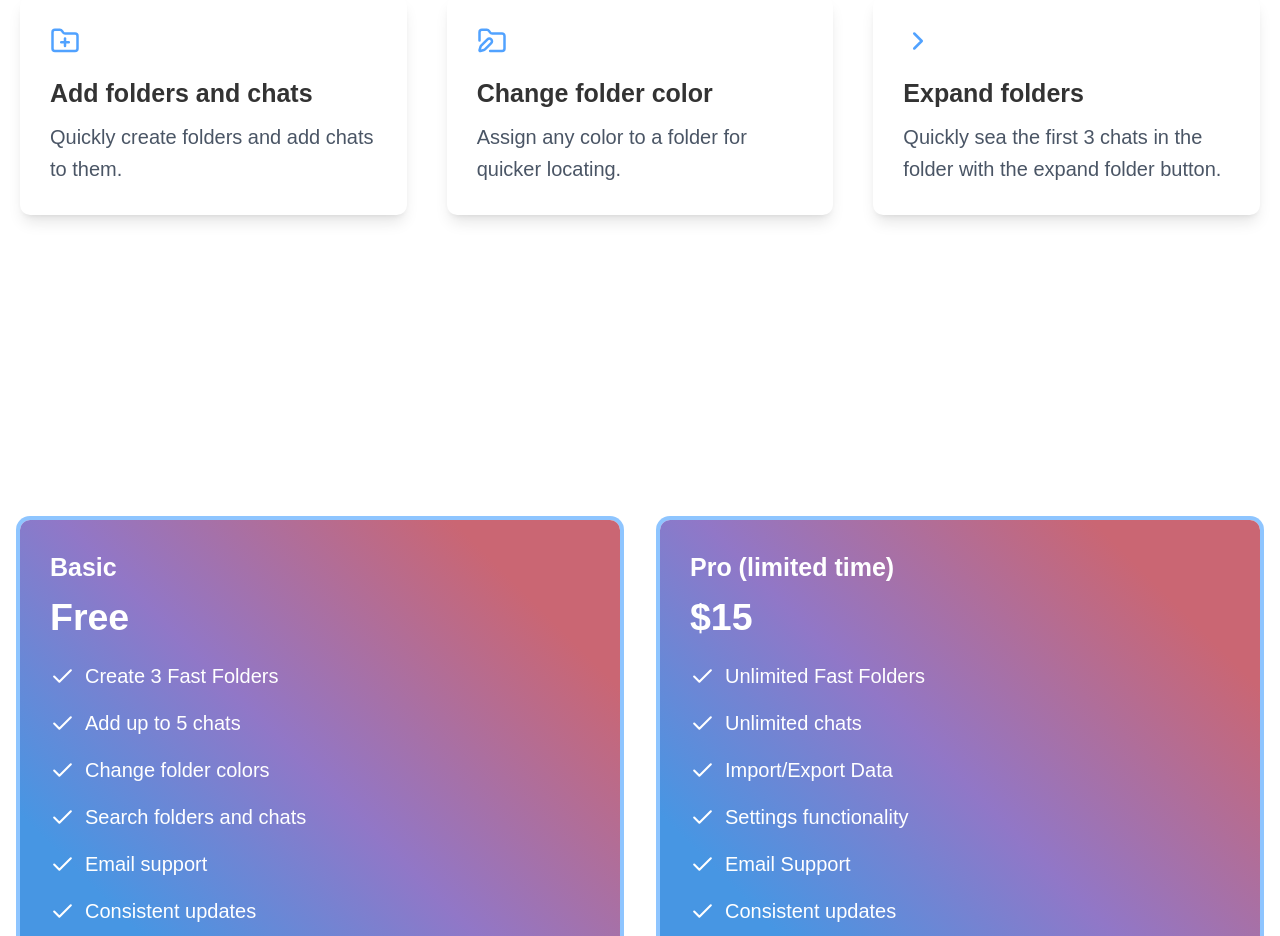
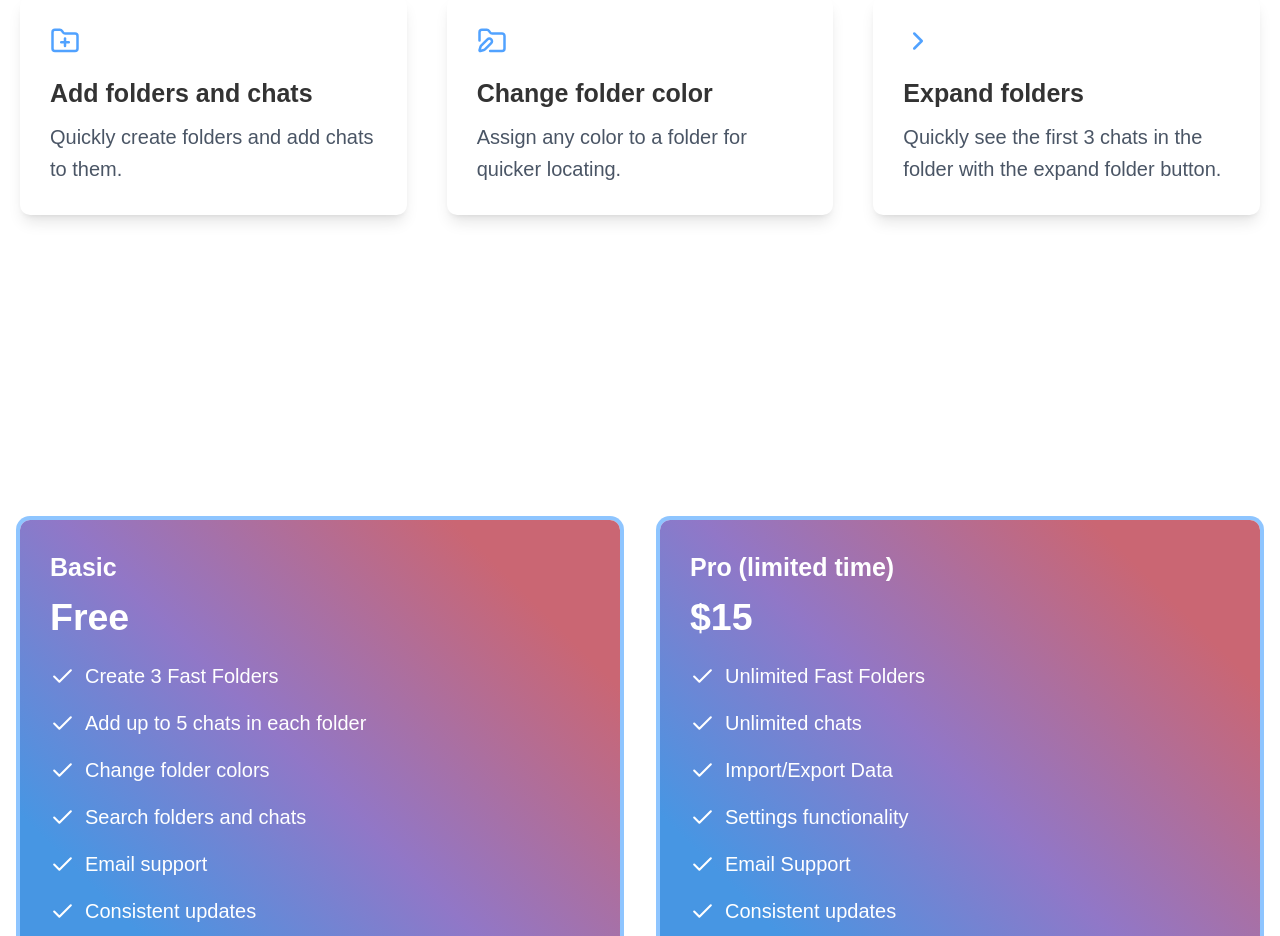
Before and after one commit to SJ-209/fast-folders-lp2, a React (Vite) app: page / in a window 1280 px wide. Shown: the part 1860-2796 px from the top of the page. Built offline with nearby package versions, Linux system fonts and the light colour scheme; a web font is replaced by a local one.

Commit message:
spelling error in feature

```diff
--- a/src/components/FeaturesSection.jsx
+++ b/src/components/FeaturesSection.jsx
@@ -45,7 +45,7 @@ function FeaturesSection() {
           <FeatureCard
             icon={<ChevronRight className="w-6 h-6 text-blue-400" />}
             title="Expand folders"
-            description="Quickly sea the first 3 chats in the folder with the expand folder button."
+            description="Quickly see the first 3 chats in the folder with the expand folder button."
           />
         </div>
       </div>
--- a/src/components/PricingSection.jsx
+++ b/src/components/PricingSection.jsx
@@ -47,7 +47,7 @@ function PricingSection() {
             price="Free"
             features={[
               "Create 3 Fast Folders",
-              "Add up to 5 chats",
+              "Add up to 5 chats in each folder",
               "Change folder colors",
               "Search folders and chats",
               "Email support",
--- a/src/components/mouse-move-effect.jsx
+++ /dev/null
@@ -1,28 +0,0 @@
-"use client"
-
-import { useEffect, useState } from "react"
-
-export default function MouseMoveEffect() {
-  const [mousePosition, setMousePosition] = useState({ x: 0, y: 0 })
-
-  useEffect(() => {
-    const handleMouseMove = (event) => {
-      setMousePosition({ x: event.clientX, y: event.clientY })
-    }
-
-    window.addEventListener("mousemove", handleMouseMove)
-
-    return () => {
-      window.removeEventListener("mousemove", handleMouseMove)
-    }
-  }, [])
-
-  return (
-    <div
-      className="pointer-events-none fixed inset-0 z-30 transition-opacity duration-300"
-      style={{
-        background: `radial-gradient(600px at ${mousePosition.x}px ${mousePosition.y}px, rgba(29, 78, 216, 0.15), transparent 80%)`,
-      }}
-    />
-  )
-}
```
